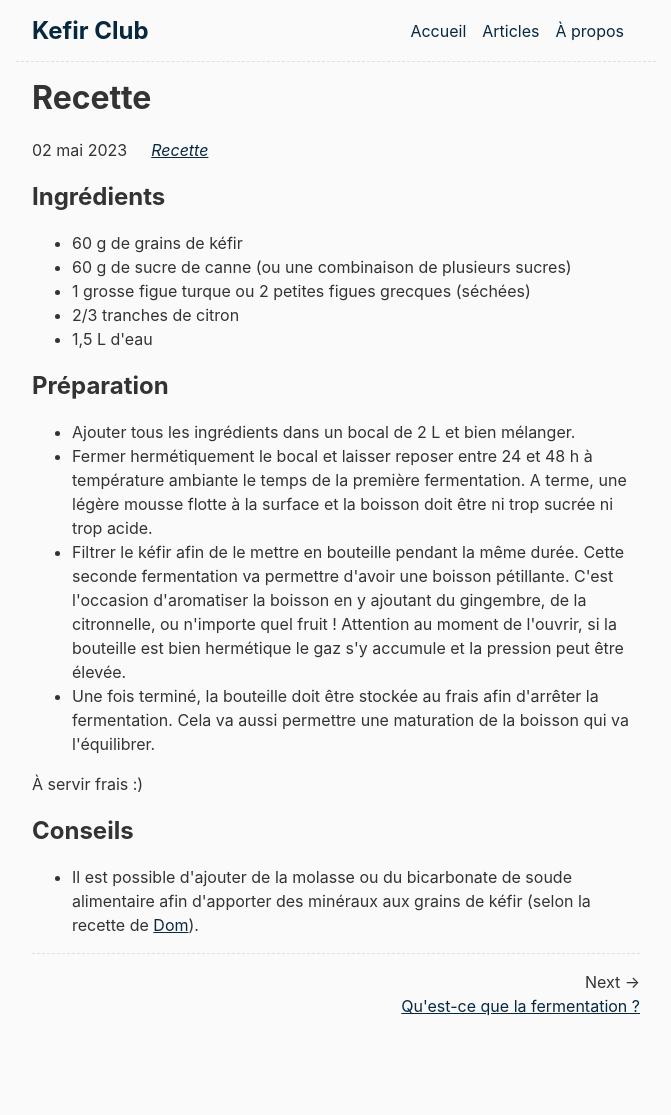
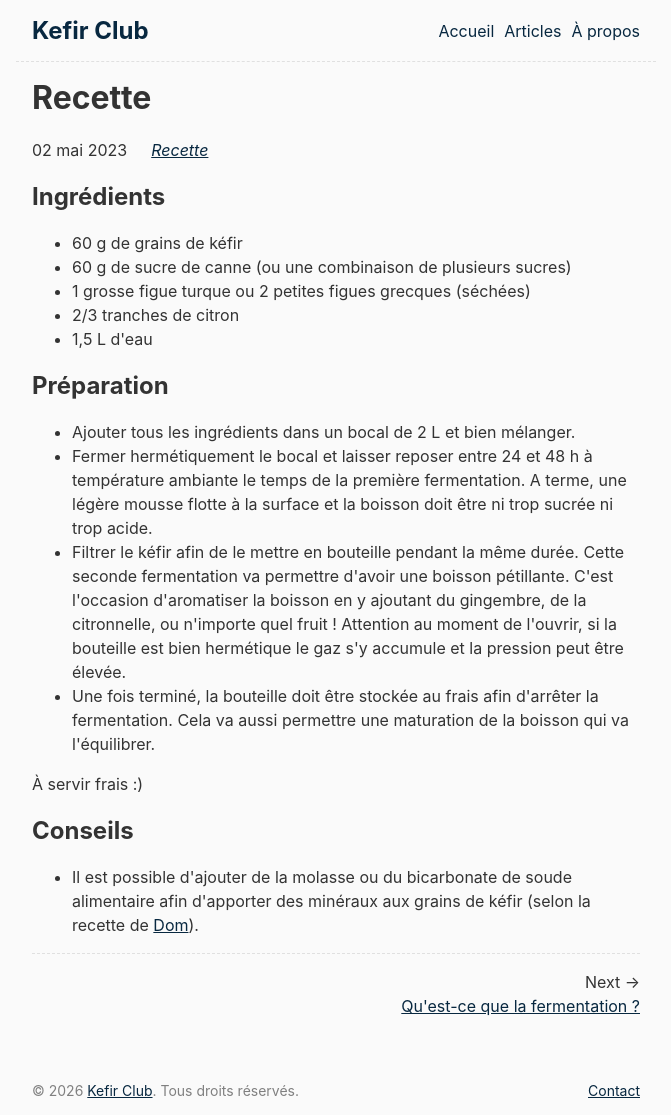
Before and after one commit to eloiletagant/kefir-11ty, an Eleventy site: page content/blog/recette.md in a window 1280 px wide. Shown: the whole page, without its empty margins (304-975 px from the left). Built offline with nearby package versions, Linux system fonts and the light colour scheme; Eleventy itself is replaced by a stand-in of ours; files that its build step writes are made by us from their sources; what @zachleat/heading-anchors, zod-validation-error would draw is missing.

Commit message:
add footer

```diff
--- a/_includes/layouts/base.njk
+++ b/_includes/layouts/base.njk
@@ -1,3 +1,8 @@
+---js
+const year = new Date().getFullYear()
+---
+
+
 <!doctype html>
 <html lang="{{ metadata.language }}">
 	<head>
@@ -44,7 +49,13 @@
 			</heading-anchors>
 		</main>
 
-		<footer></footer>
+		<footer style="display: flex;justify-content: space-between; font-size: 14px; color: grey;">
+			<span>
+				© {{ year }} <a href="{{ metadata.url }}">Kefir Club</a>. Tous droits réservés.
+			</span>
+
+			<a href="mailto:{{ metadata.author.email }}">Contact</a>
+		</footer>
 
 		<!-- This page `{{ page.url }}` was built on {% currentBuildDate %} -->
 		<script type="module" src="{% getBundleFileUrl "js" %}"></script>
--- a/public/css/index.css
+++ b/public/css/index.css
@@ -187,13 +187,13 @@ header {
 /* Nav */
 .nav {
 	display: flex;
+	gap: 10px;
 	padding: 0;
 	margin: 0;
 	list-style: none;
 }
 .nav-item {
 	display: inline-block;
-	margin-right: 1em;
 }
 .nav-item a[href]:not(:hover) {
 	text-decoration: none;
```
